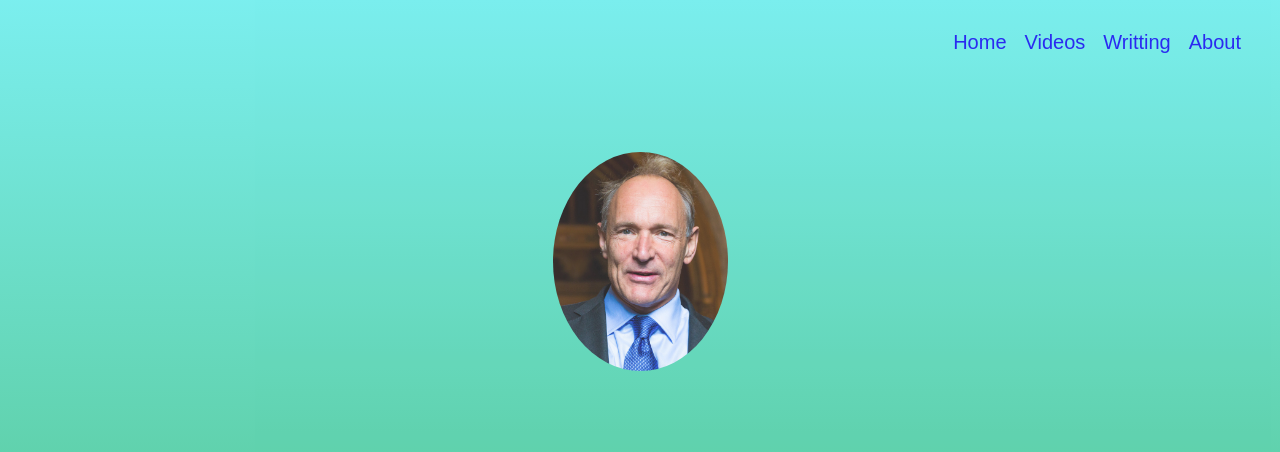
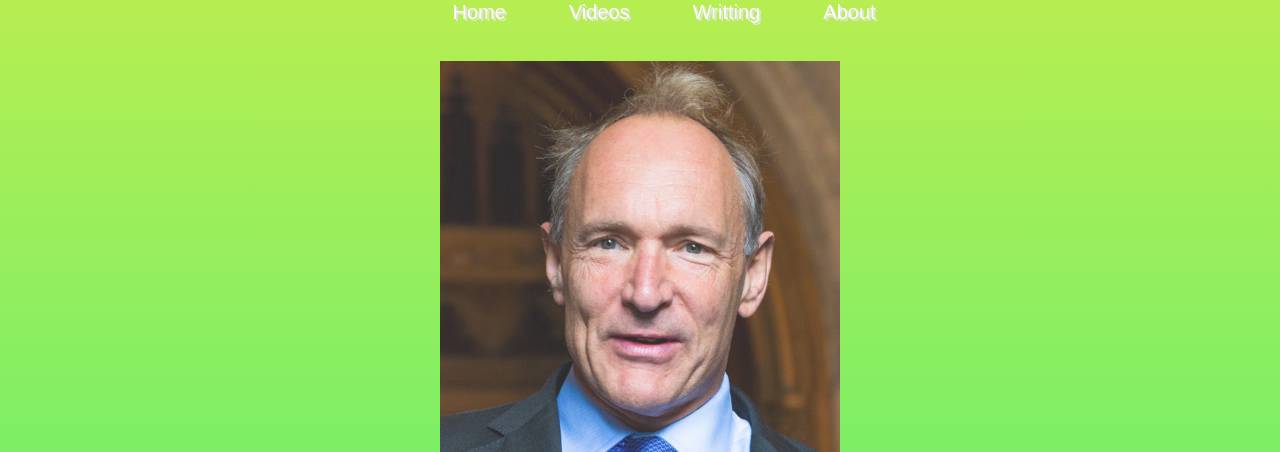
Before and after one commit to Kaifu-little/sir_tim-lee, a plain HTML site: page index.html in a window 1280 px wide. Shown: the top 452 px of the page. Drawn offline with Linux system fonts and the light colour scheme.

Commit message:
Update style.css

```diff
--- a/style.css
+++ b/style.css
@@ -1,14 +1,18 @@
-body {
-    margin: 0;
-    padding-top: 800px;
+*{
+    font-family: 'Dosis', sans-serif;
     text-align: center;
 }
 
+body {
+    margin: 0;
+    padding-top: 650px;
+    font-family: 'Dosis', cursive;
+}
+
 .profile {
-    width: 175px;
-    margin-bottom: 50px;
-    border-radius: 50%;
-    float: center;
+    width: 400px;
+    margin-top: 50px;
+    border-radius: 0%;
 }
 
 #welcome {
@@ -21,40 +25,38 @@ body {
     bottom: 0;
     right: 0;
     opacity: 0.83;
-    background: linear-gradient(#60ebeb 0%, #27ae60 100%);
+    background: linear-gradient(#A8EB2D 0%, #2DEB59 100%);
     display: table;
     width: 100%;
     height: 100%;
 }
 
-
-
 h1 {
 
     font-size: 40px;
     line-height: 1.2;
-    font-family: 'Lato', sans-serif;
+    font-family: 'Dosis', cursive;
     font-weight: 300;
 }
 
 #name {
     font-size: 30px;
     line-height: 1.2;
-    font-family: 'cinzels',cursive;
+    font-family: 'Dosis', cursive;
 }
 
 h2 {
     font-size: 30px;
     font-weight: 300;
     line-height: 1.2;
-    font-family: monospace
+    font-family: 'Dosis', cursive;
 }
 
-#bio {
-
+#about {
     padding: 50px;
     text-align: center;
     font-size: 42px;
+    background: linear-gradient(pink 0%, skyblue 100%);
 }
 
 .line {
@@ -73,6 +75,7 @@ p {
 }
 
 .parallax-inner {
+
     display: table-cell;
     position: relative;
     text-align: center;
@@ -80,39 +83,86 @@ p {
 
 }
 
-.menu {
-    list-style: none;
-    font-family: sans-serif;
-    position: absolute;
-    top: 10px;
-    right: 30px;
-    z-index: 10;
-    cursor: pointer;
+#gallary {
+    background: linear-gradient(silver 0%, #F1A7F2 100%);
 }
 
-.links{
-    float:left;
-    color: aliceblue;
-    padding-top: 5px;
-    padding-left: 9px;
-    padding-right: 9px;
-    padding-bottom: 5px;
-    font-family: fantasy;
-    font-size: 20px;
+.me {
+    width: 50%;
+    border-top-width: 20px;
+    border-left-width: 0px;
+    border-right-width: 0px;
+    border-bottom-width: 0px;
+    border-style: solid;
 }
 
-.links:hover{
-    background-color: dodgerblue;
+.meme {
+    width: 50%;
+    border-top-width: 20px;
+    border-left-width: 0px;
+    border-right-width: 0px;
+    border-bottom-width: 0px;
+    border-style: solid;
 }
 
-a{
-    text-decoration: none;
+.memes {
+    border-top-width: 20px;
+    border-left-width: 0px;
+    border-right-width: 0px;
+    border-bottom-width: 5px;
 }
 
-.article:hover{
-    color: fuchsia;
+.menu {
+    font-family: 'Dosis', cursive;
+    position: fixed;
+    cursor: pointer;
+    margin-top: -20px;
+    padding: 20px;
+    text-align: center;
+    width: 100%;
+    top: 0px;
+    z-index: 10;
 }
 
-html{
-    scroll-behavior: smooth;
+.links {
+    color: white;
+    padding-left: 33px;
+    padding-right: 25px;
+    font-family: 'Dosis', cursive;
+    font-size: 20px;
+    display: inline;
 }
+
+.links:hover {
+    background-color: black;
+    font-size: 25px;
+    text-decoration: underline;
+}
+
+#mysongs {
+    background: linear-gradient(aqua 0%, gold 100%);
+}
+
+a {
+    color: white;
+    text-decoration: none;
+    text-shadow: 2px 2px gainsboro;
+}
+
+#contact {
+    background: #CAE846;
+}
+
+.contact_1 a {
+    color: darkblue;
+    text-align: center;
+}
+
+.contact_1 h3 {
+    display: inline;
+    font-size: 50px;
+}
+
+#contact iframe {
+    width: 100%;
+}
```
